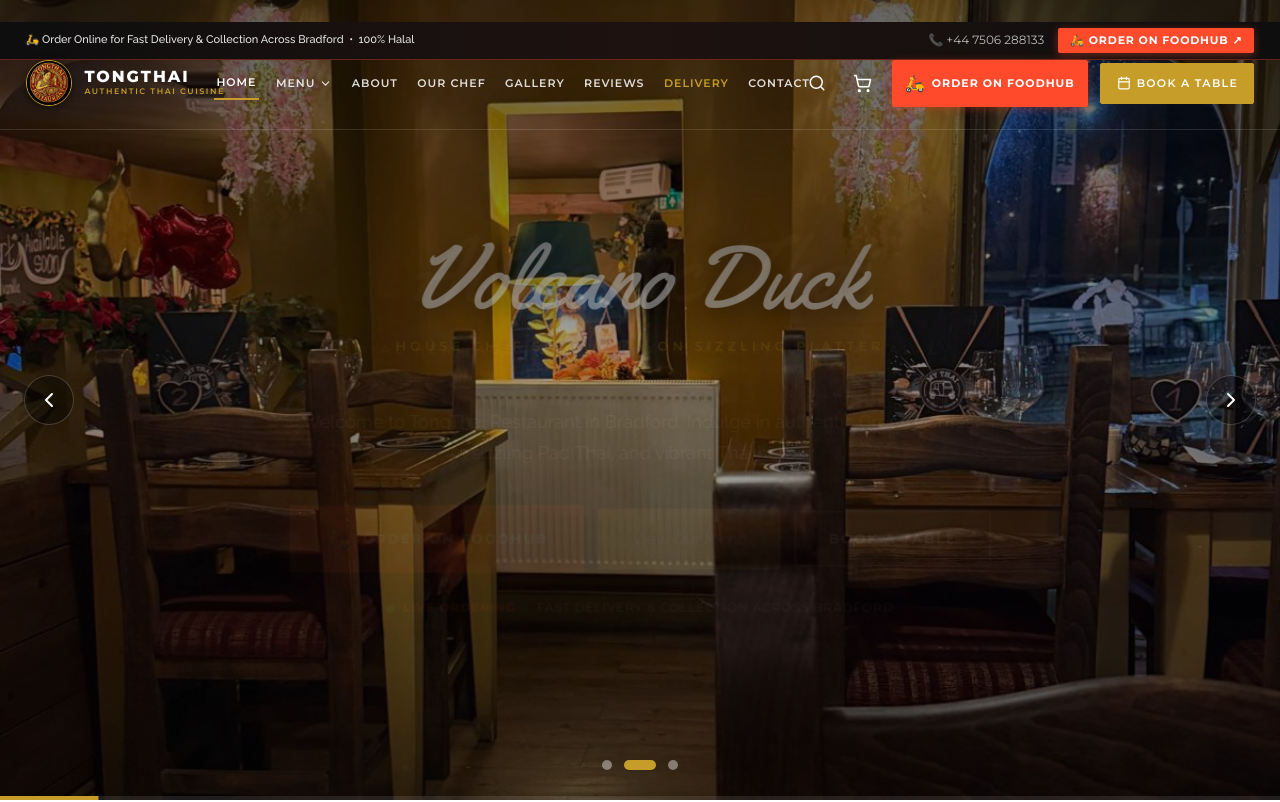
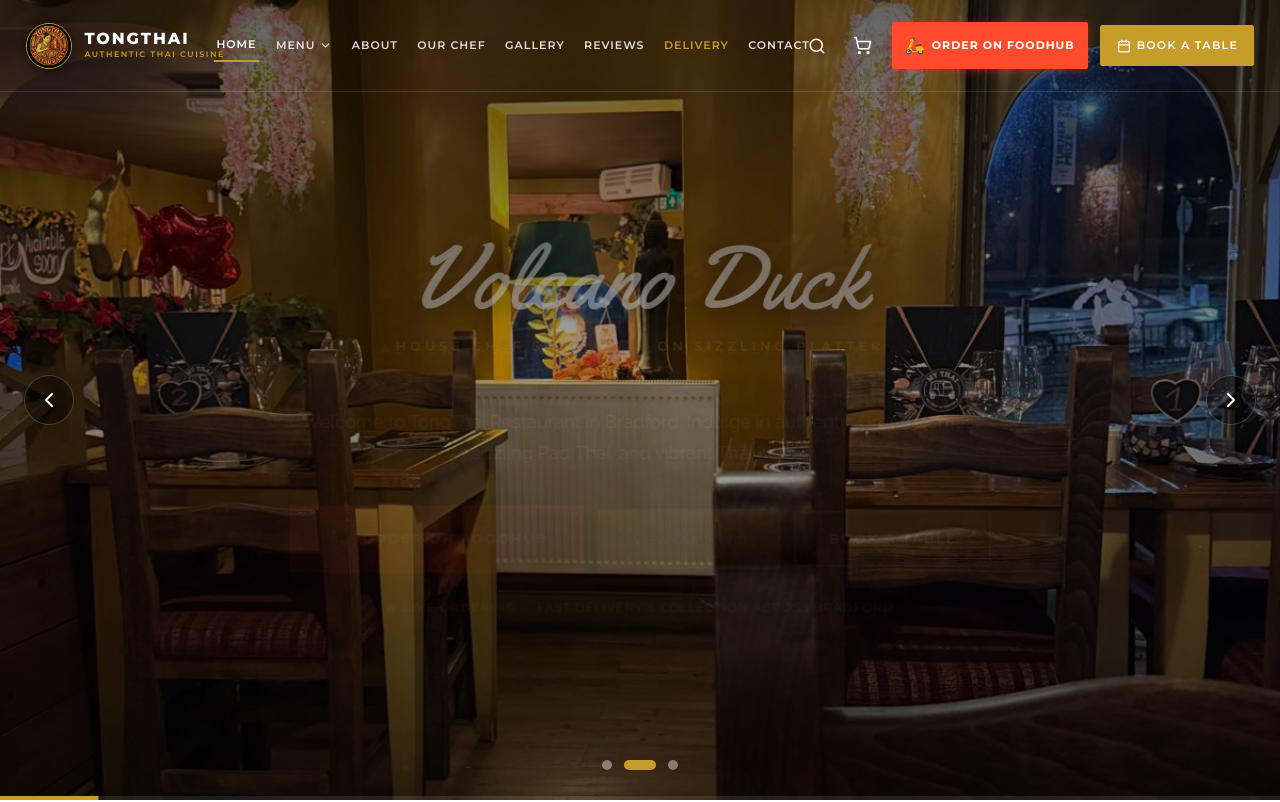
Before and after one commit to AliZaidi5110/tongthai, a Next.js app: page / in a window 1280 px wide. Shown: the top 802 px of the page. Built offline with nearby package versions, Linux system fonts and the light colour scheme.

Commit message:
fix: remove entire top announcement strip from navbar

```diff
--- a/src/components/Navbar.tsx
+++ b/src/components/Navbar.tsx
@@ -71,45 +71,8 @@ export default function Navbar({ onOpenReservation }: NavbarProps) {
           transition: 'all 0.3s ease',
         }}
       >
-        {/* Top Announcement Bar: Foodhub Online Ordering */}
-        <div className="top-foodhub-strip">
-          <div
-            className="container container-wide"
-            style={{
-              display: 'flex',
-              alignItems: 'center',
-              justifyContent: 'space-between',
-              padding: '6px clamp(12px, 2vw, 32px)',
-              flexWrap: 'wrap',
-              gap: '6px',
-            }}
-          >
-            <div style={{ display: 'flex', alignItems: 'center', gap: '8px' }}>
-              <span className="top-foodhub-text">
-                🛵 Order Online for Fast Delivery &amp; Collection Across Bradford &nbsp;•&nbsp; 100% Halal
-              </span>
-            </div>
 
-            <div style={{ display: 'flex', alignItems: 'center', gap: '14px' }}>
-              <a
-                href="tel:+447506288133"
-                className="top-phone-link"
-                aria-label="Call TongThai Bradford at +44 7506 288133"
-              >
-                📞 +44 7506 288133
-              </a>
-              <a
-                href="https://tongthaionline.co.uk/"
-                target="_blank"
-                rel="noopener noreferrer"
-                className="top-foodhub-cta"
-                aria-label="Order online on Foodhub with instant delivery or collection (opens in new tab)"
-              >
-                <span>🛵</span> Order on Foodhub ↗
-              </a>
-            </div>
-          </div>
-        </div>
+
 
         <div className="container container-wide header-nav-container">
           {/* Logo */}
```
